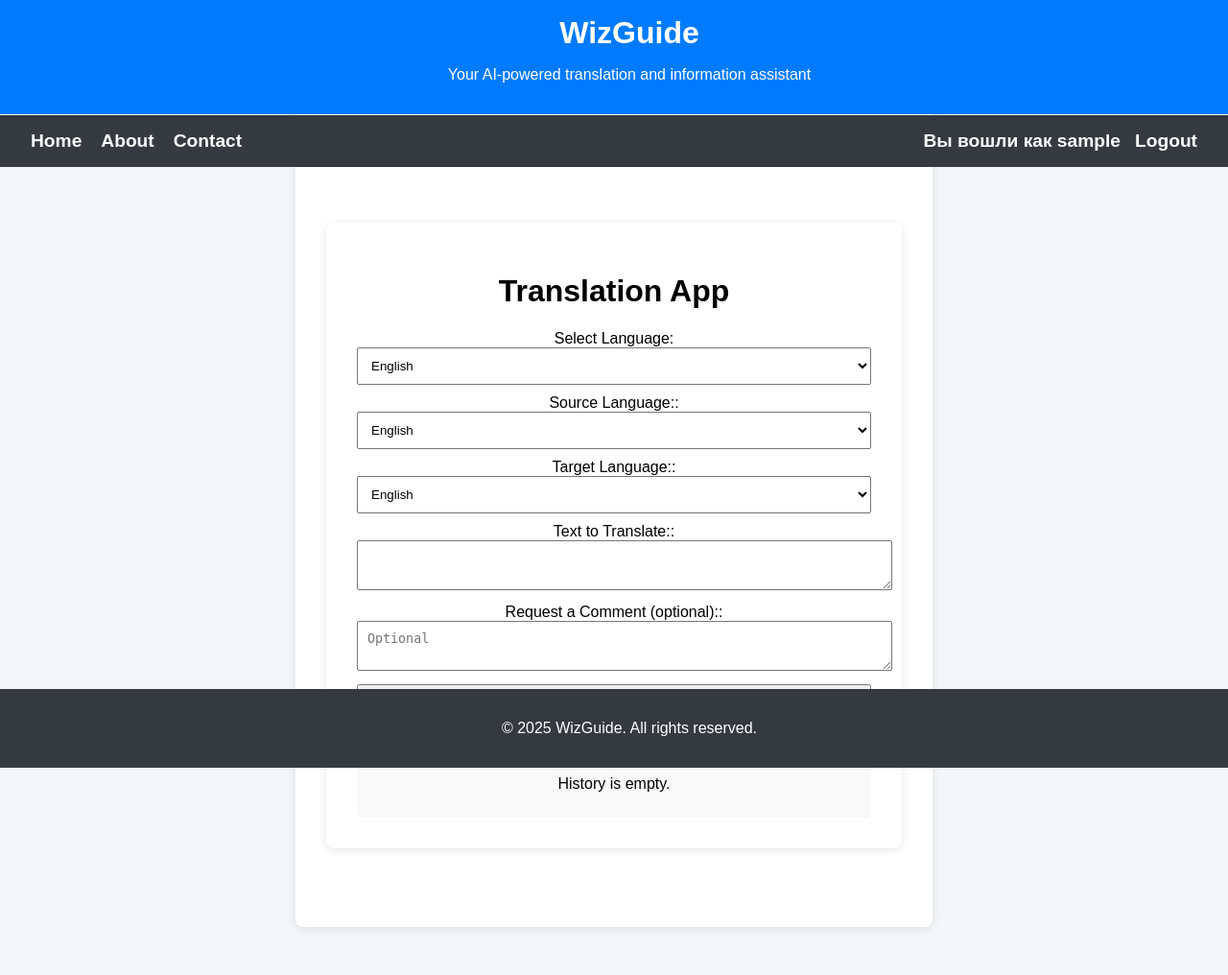
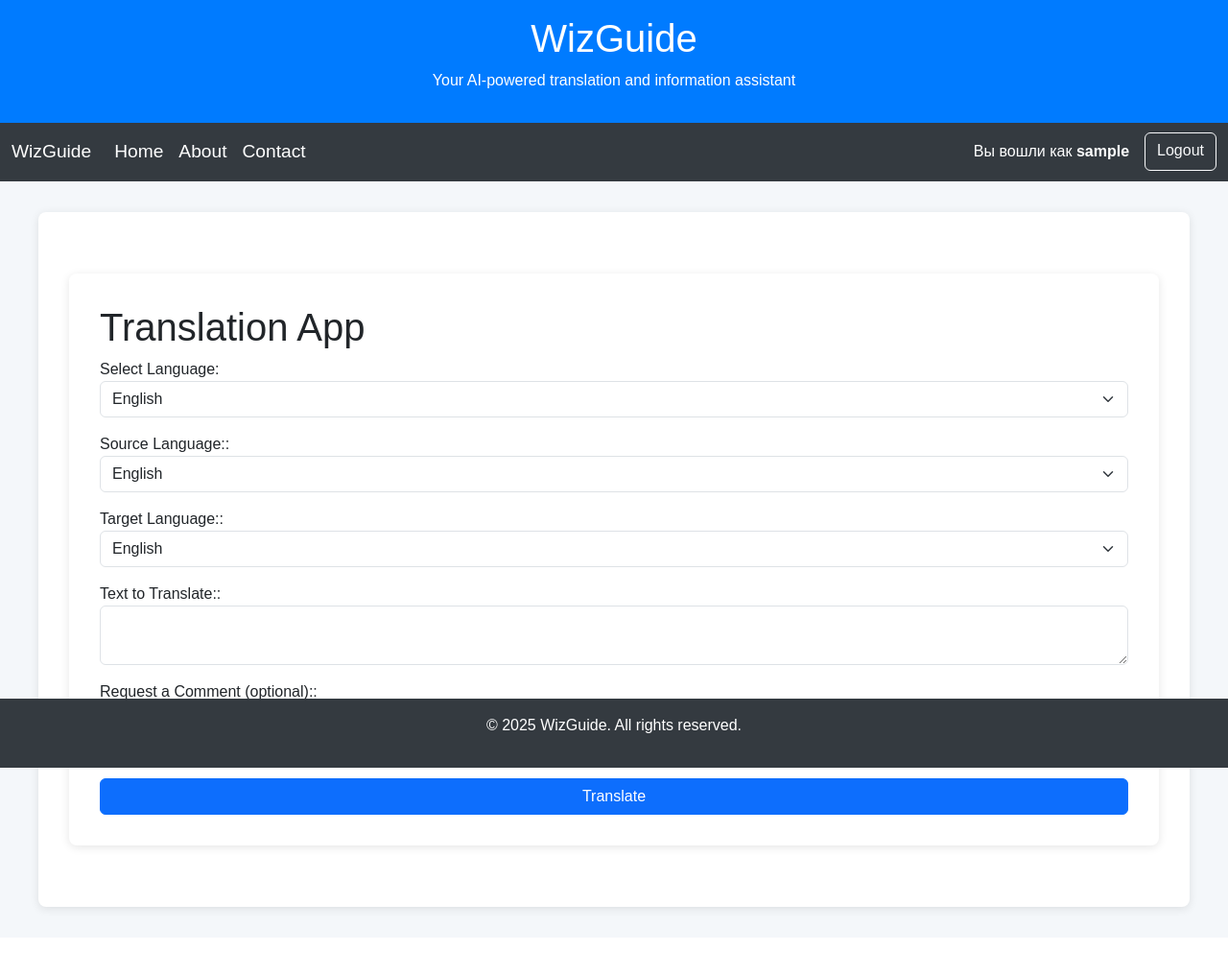
Before and after one commit to AlexDCI/WizGuide-fn, a Django app: page /translate/ in a window 1280 px wide. Shown: the whole page at 96% size. After the commit the page ends 954 px from the top, so only its background shows below. Run offline with Django 5.2, Linux system fonts and the light colour scheme; the visitor is signed in with stand-in values (Sample User, id 1); data that the repository does not hold is empty.

Commit message:
added bootstrup to the html

```diff
--- a/templates/base.html
+++ b/templates/base.html
@@ -4,7 +4,14 @@
     <meta charset="UTF-8">
     <meta name="viewport" content="width=device-width, initial-scale=1.0">
     <title>{% block title %}WizGuide{% endblock %}</title>
+
+    <!-- Bootstrap CDN -->
+    <link href="https://cdn.jsdelivr.net/npm/bootstrap@5.3.0/dist/css/bootstrap.min.css" rel="stylesheet">
+    <script src="https://cdn.jsdelivr.net/npm/bootstrap@5.3.0/dist/js/bootstrap.bundle.min.js"></script>
+
+    <!-- FontAwesome -->
     <link rel="stylesheet" href="https://cdnjs.cloudflare.com/ajax/libs/font-awesome/5.15.4/css/all.min.css">
+
     <style>
         body {
             font-family: 'Arial', sans-serif;
@@ -21,58 +28,18 @@
             color: white;
             padding: 1rem;
             text-align: center;
-            position: fixed;
+            width: 100%;
+            position: sticky;
             top: 0;
-            left: 0;
-            width: 100%;
             z-index: 1000;
-        }
-
-        header h1 {
-            margin: 0;
         }
 
         nav {
             background-color: #343a40;
-            padding: 1rem 2rem;
-            position: fixed;
-            top: 120px;
-            left: 0;
-            width: 100%;
-            z-index: 999;
-            display: flex;
-            align-items: center;
-            box-sizing: border-box;
         }
 
-        .nav-links {
-            display: flex;
-            gap: 20px;
-        }
-
-        .nav-links a,
-        .auth-container a {
+        .navbar-brand, .nav-link {
             color: white !important;
-            font-weight: bold;
-            text-decoration: none;
-            font-size: 1.2rem;
-        }
-
-        .nav-links a:hover,
-        .auth-container a:hover {
-            text-decoration: underline;
-        }
-
-        .auth-container {
-            display: flex;
-            align-items: center;
-            gap: 15px;
-            margin-left: auto; /* Перемещаем вправо */
-        }
-
-        .user-info {
-            color: white;
-            font-weight: bold;
             font-size: 1.2rem;
         }
 
@@ -83,9 +50,7 @@
             background-color: white;
             border-radius: 8px;
             box-shadow: 0 2px 10px rgba(0, 0, 0, 0.1);
-            margin-top: 220px;
             flex-grow: 1;
-            overflow-y: auto;
         }
 
         footer {
@@ -96,7 +61,6 @@
             position: fixed;
             width: 100%;
             bottom: 0;
-            z-index: 1000;
         }
 
         .alert {
@@ -120,20 +84,29 @@
     <p>Your AI-powered translation and information assistant</p>
 </header>
 
-<nav>
-    <div class="nav-links">
-        <a href="/">Home</a>
-        <a href="/about/">About</a>
-        <a href="/contact/">Contact</a>
-    </div>
-    <div class="auth-container">
-        {% if user.is_authenticated %}
-            <span class="user-info">Вы вошли как <strong>{{ user.username }}</strong></span>
-            <a href="{% url 'logout' %}">Logout</a>
-        {% else %}
-            <a href="{% url 'login' %}">Login</a>
-            <a href="{% url 'register' %}">Register</a>
-        {% endif %}
+<!-- Адаптивная навигация -->
+<nav class="navbar navbar-expand-lg navbar-dark">
+    <div class="container-fluid">
+        <a class="navbar-brand" href="/">WizGuide</a>
+        <button class="navbar-toggler" type="button" data-bs-toggle="collapse" data-bs-target="#navbarNav">
+            <span class="navbar-toggler-icon"></span>
+        </button>
+        <div class="collapse navbar-collapse" id="navbarNav">
+            <ul class="navbar-nav me-auto">
+                <li class="nav-item"><a class="nav-link" href="/">Home</a></li>
+                <li class="nav-item"><a class="nav-link" href="/about/">About</a></li>
+                <li class="nav-item"><a class="nav-link" href="/contact/">Contact</a></li>
+            </ul>
+            <div class="d-flex">
+                {% if user.is_authenticated %}
+                    <span class="navbar-text text-white me-3">Вы вошли как <strong>{{ user.username }}</strong></span>
+                    <a class="btn btn-outline-light" href="{% url 'logout' %}">Logout</a>
+                {% else %}
+                    <a class="btn btn-outline-light me-2" href="{% url 'login' %}">Login</a>
+                    <a class="btn btn-primary" href="{% url 'register' %}">Register</a>
+                {% endif %}
+            </div>
+        </div>
     </div>
 </nav>
 
--- a/templates/main/translate.html
+++ b/templates/main/translate.html
@@ -1,51 +1,48 @@
 {% extends "base.html" %}
 {% block content %}
 <div class="container">
-    <h1>{{ translations.title }}</h1> <!-- Динамический заголовок -->
+    <h1>{{ translations.title }}</h1>
 
     <form method="get" action="">
-        <!-- Селектор языка -->
         <label for="lang">{{ translations.language_label }}:</label>
-        <select name="lang" id="lang" onchange="this.form.submit()">
+        <select name="lang" id="lang" class="form-select mb-3" onchange="this.form.submit()">
             {% for lang in languages %}
                 <option value="{{ lang }}" {% if selected_lang == lang %}selected{% endif %}>{{ lang }}</option>
             {% endfor %}
         </select>
     </form>
 
-
     <form method="post">
         {% csrf_token %}
         <label for="source_lang">{{ translations.source_lang_label }}:</label>
-        <select name="source_lang" id="source_lang">
+        <select name="source_lang" id="source_lang" class="form-select mb-3">
             {% for lang in languages %}
                 <option value="{{ lang }}" {% if selected_lang == lang %}selected{% endif %}>{{ lang }}</option>
             {% endfor %}
         </select>
 
         <label for="target_lang">{{ translations.target_lang_label }}:</label>
-        <select name="target_lang" id="target_lang">
+        <select name="target_lang" id="target_lang" class="form-select mb-3">
             {% for lang in languages %}
                 <option value="{{ lang }}" {% if selected_lang == lang %}selected{% endif %}>{{ lang }}</option>
             {% endfor %}
         </select>
 
         <label for="text">{{ translations.text_label }}:</label>
-        <textarea name="text" id="text"></textarea>
+        <textarea name="text" id="text" class="form-control mb-3"></textarea>
 
         <label for="comment_request">{{ translations.comment_request_label }}:</label>
-        <textarea name="comment_request" id="comment_request" placeholder="{{ translations.optional }}"></textarea>
+        <textarea name="comment_request" id="comment_request" class="form-control mb-3" placeholder="{{ translations.optional }}"></textarea>
 
-        <button type="submit">{{ translations.translate_btn }}</button>
+        <button type="submit" class="btn btn-primary w-100">{{ translations.translate_btn }}</button>
     </form>
 
-    <!-- чат переводов -->
-    <div class="chat-history">
     {% if chat_history %}
+    <div class="chat-history mt-4 p-3 bg-light rounded">
         <h3>{{ translations.history_label }}</h3>
-            <ul>
+        <ul class="list-group">
             {% for chat in chat_history %}
-                    <li>
+                <li class="list-group-item">
                     <strong>{{ chat.input_text }}</strong> → <em>{{ chat.translated_text }}</em>
                     {% if chat.comment %}
                         <br><small>{{ translations.explanation_label }}: {{ chat.comment }}</small>
@@ -53,52 +50,7 @@
                 </li>
             {% endfor %}
         </ul>
-        {% else %}
-            <p>{{ translations.empty_history_label }}</p>
-        {% endif %}
-    </div>
-
-    {% if translation %}
-    <div class="output">
-        <h3>{{ translations.translation_label }}:</h3>
-        <p>{{ translation }}</p>
-
-        {% if comment %}
-        <h3>{{ translations.explanation_label }}:</h3>
-        <p>{{ comment }}</p>
-        {% endif %}
     </div>
     {% endif %}
 </div>
-
-<style>
-    .container {
-        max-width: 600px;
-        margin: auto;
-        padding: 2rem;
-        text-align: center;
-        margin-top: 100px;
-        margin-bottom: 50px;/* Отступ сверху, чтобы не накладывалась на header и nav */
-    }
-    textarea, select, button {
-        width: 100%;
-        padding: 10px;
-        margin-bottom: 10px;
-    }
-    .output {
-        background-color: #f9f9f9;
-        padding: 15px;
-        margin-top: 20px;
-        border-radius: 5px;
-    }
-
-    .chat-history {
-        max-height: 300px; /* Максимальная высота области с чатами */
-        overflow-y: auto;  /* Включаем вертикальную прокрутку */
-        margin-top: 20px;
-        background-color: #f9f9f9;
-        padding: 10px;
-        border-radius: 5px;
-    }
-</style>
 {% endblock %}
--- a/wiz_guide_fn/settings.py
+++ b/wiz_guide_fn/settings.py
@@ -37,7 +37,8 @@
 # SECURITY WARNING: don't run with debug turned on in production!
 DEBUG = os.getenv('DEBUG', 'False') == 'True'  # Преобразуем строку в булевое значение
 
-ALLOWED_HOSTS = ['167.71.34.6', 'localhost', '127.0.0.1']
+# ALLOWED_HOSTS = ['167.71.34.6', 'localhost', '127.0.0.1']
+ALLOWED_HOSTS = ['192.168.0.7', 'localhost', '127.0.0.1']
 
 
 # Application definition
```
Also changed, not shown: templates/main/contact.html (+74 -2 lines). Lines whose indentation alone changed are shown as unchanged.
